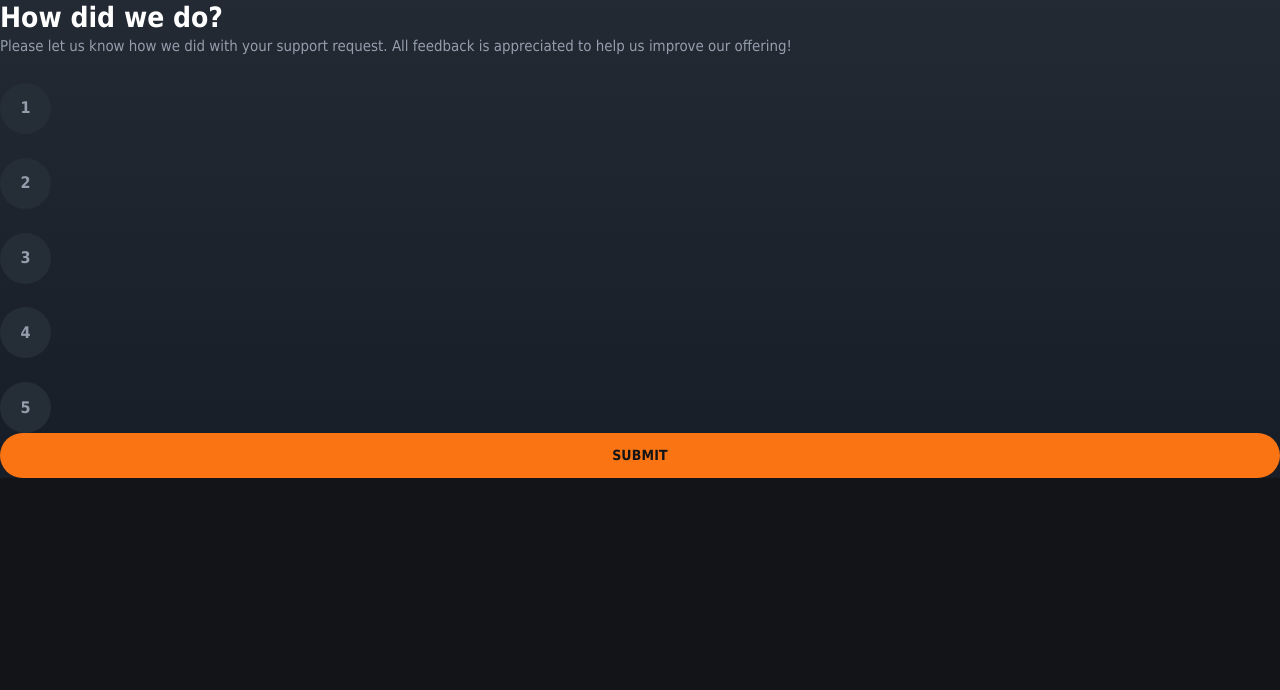
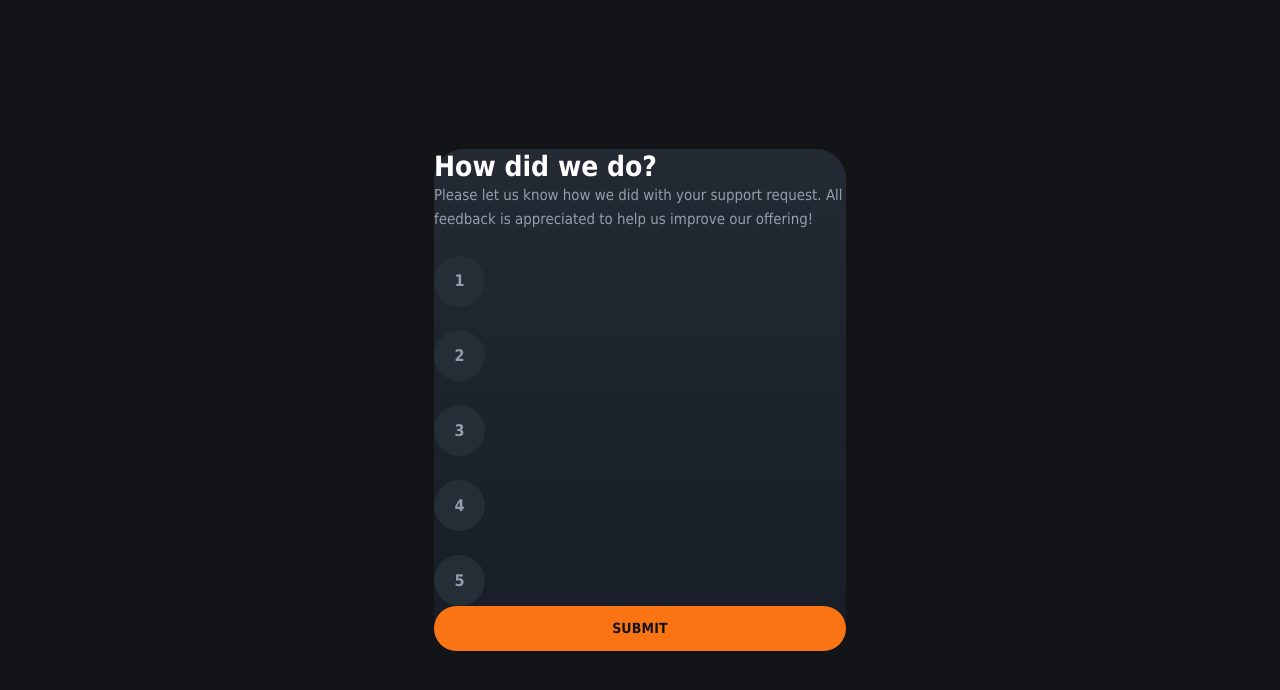
Before and after one commit to loki-pepe/interactive-rating-component, a plain HTML site: page index.html in a window 1280 px wide. Drawn offline with Linux system fonts and the light colour scheme; a web font is replaced by a local one.

Commit message:
Position and set card size and rounded borders

```diff
--- a/static/style.css
+++ b/static/style.css
@@ -12,6 +12,7 @@
 
 :root {
     /* Border radius */
+    --main-border-radius: clamp(15px, 3.8168vw + .687px, 30px);
     --radio-button-border-radius: 50%;
     --submit-border-radius: 22.5px;
 
@@ -72,9 +73,12 @@
     --submit-letter-spacing: clamp(.0106rem, -.4326vw + .2183rem, .1169rem);
 
     /* Paddings*/
+    --body-padding: 24px;
     --submit-padding-block: 15px;
 
     /* Sizing */
+    --main-max-width: 25.75rem;
+    --main-min-width: 320px;
     --radio-button-size: clamp(2.625rem, 2.2901vw + 2.0883rem, 3.1875rem);
 }
 
@@ -97,6 +101,10 @@
 }
 
 body {
+    display: flex;
+    align-items: center;
+    justify-content: center;
+    padding-inline: var(--body-padding);
     min-height: 100vh;
     background: var(--background);
     color: var(--body-color);
@@ -174,6 +182,9 @@ input[type="radio"]:checked + label {
 
 main {
     background: var(--main-background);
+    min-width: var(--main-min-width);
+    flex: 0 1 var(--main-max-width);
+    border-radius: var(--main-border-radius);
 }
 
 @media (hover: hover) {
```
